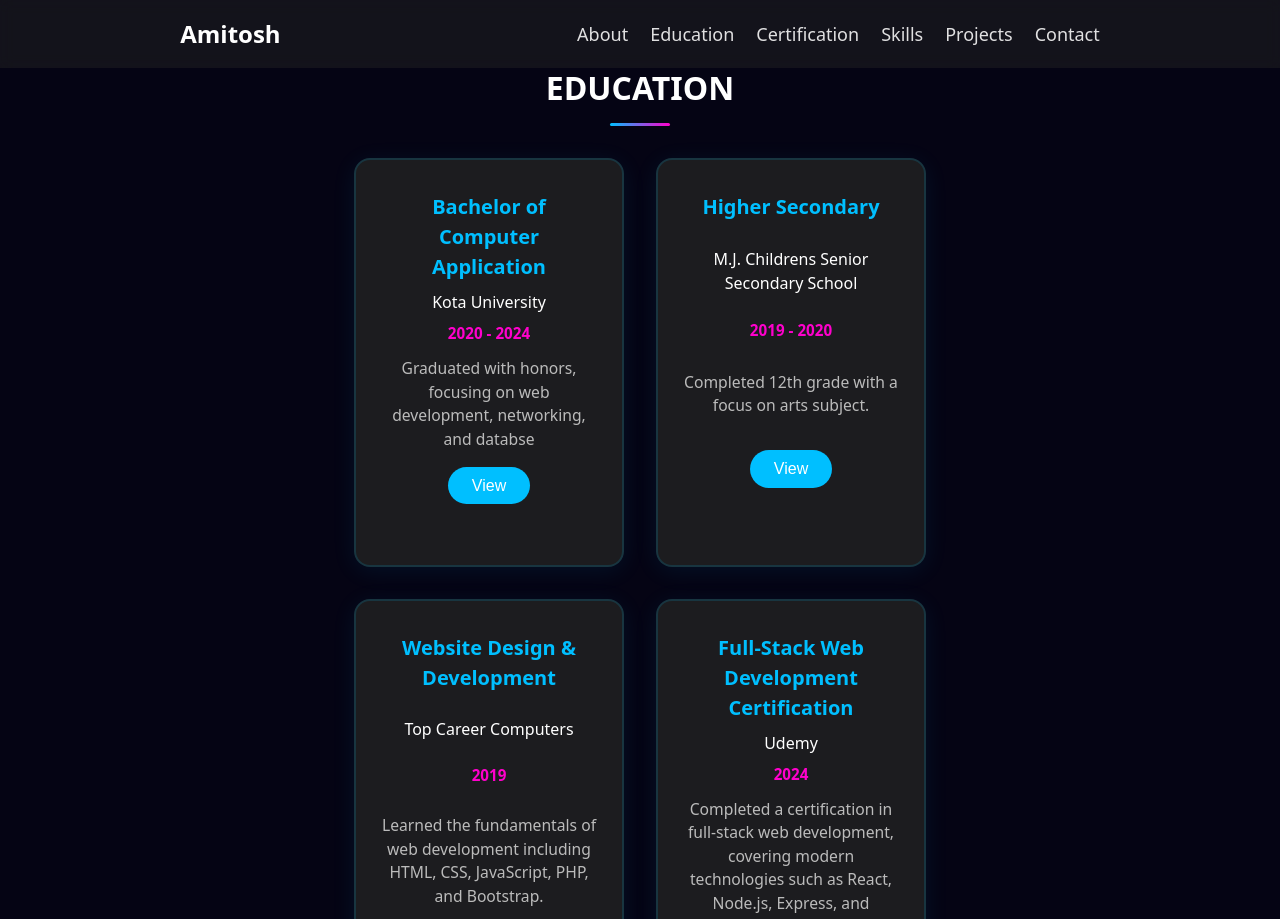
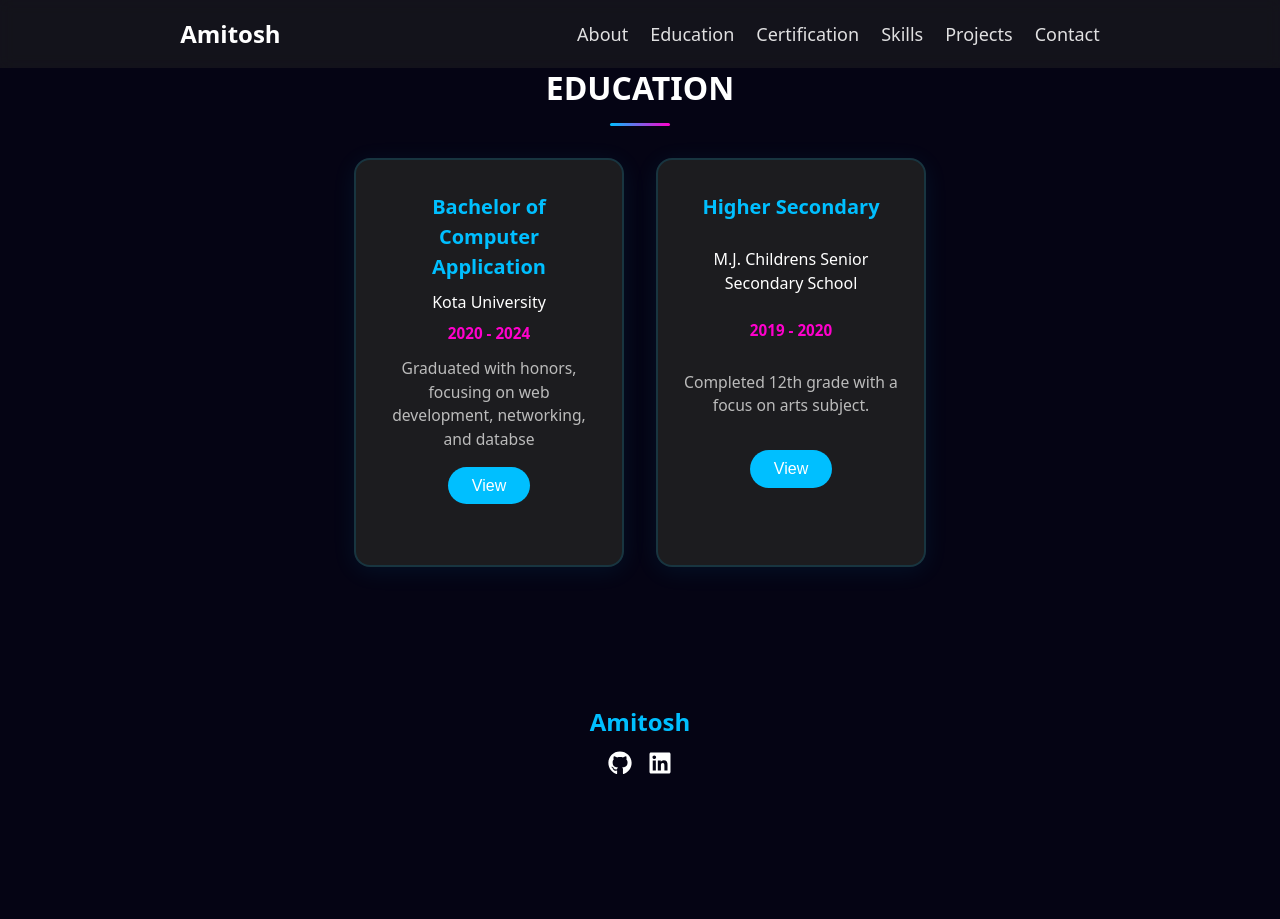
Before and after one commit to Amitosh15/vercel-frontend, a React (Vite) app: page /education in a window 1280 px wide. Shown: the top 919 px of the page. After the commit the page ends 800 px from the top, so only its background shows below. Built offline with nearby package versions, Linux system fonts and the light colour scheme.

Commit message:
Remove certificate

```diff
--- a/src/pages/Education/Education.css
+++ b/src/pages/Education/Education.css
@@ -99,24 +99,16 @@
 
 /* Animation */
 .card1 {
-    animation: cardOne 0.9s ease;
+    animation: cardOne 1s ease-out;
 }
 
 .card2 {
-    animation: cardTwo 0.9s ease;
-}
-
-.card3 {
-    animation: cardThree 0.9s ease;
-}
-
-.card4 {
-    animation: cardFour 0.9s ease;
+    animation: cardTwo 1s ease-out;
 }
 
 @keyframes cardOne {
     from {
-        transform: translateX(-200px);
+        transform: translateX(-300px);
         opacity: 0;
     }
 
@@ -128,7 +120,7 @@
 
 @keyframes cardTwo {
     from {
-        transform: translateY(200px);
+        transform: translateX(300px);
         opacity: 0;
     }
 
--- a/src/pages/Education/Education.jsx
+++ b/src/pages/Education/Education.jsx
@@ -19,26 +19,6 @@ const educationData = [
     certificateUrl:
       "https://drive.google.com/file/d/1_7h6DBRt79pUGf1SwkbGycpbPsVvezVb/view?usp=drive_link",
     animation: "card2",
-  },
-  {
-    title: "Website Design & Development",
-    subtitle: "Top Career Computers",
-    year: "2019",
-    description:
-      "Learned the fundamentals of web development including HTML, CSS, JavaScript, PHP, and Bootstrap.",
-    certificateUrl:
-      "https://drive.google.com/file/d/1FzTXfeXoK5JBD1N_MHmxcaXFcxPldo9u/view?usp=drive_link",
-    animation: "card3",
-  },
-  {
-    title: "Full-Stack Web Development Certification",
-    subtitle: "Udemy",
-    year: "2024",
-    description:
-      "Completed a certification in full-stack web development, covering modern technologies such as React, Node.js, Express, and MongoDB.",
-    certificateUrl:
-      "https://drive.google.com/file/d/13G1pzY5C3CPy5lT41CI5SrFeUhVRJfvT/view?usp=drive_link",
-    animation: "card4",
   },
 ];
 
```
